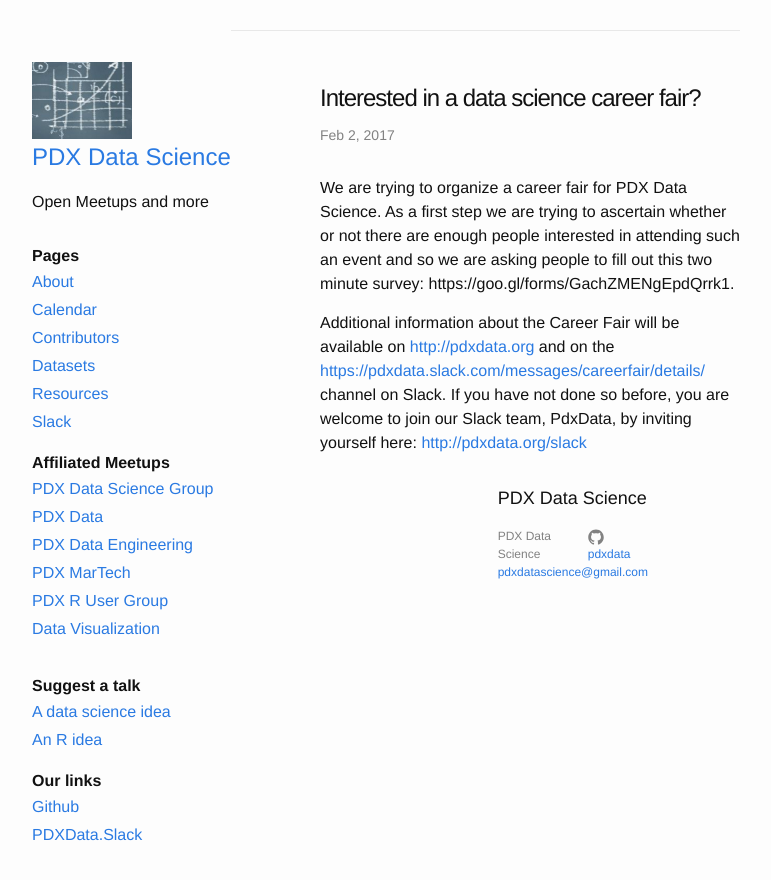
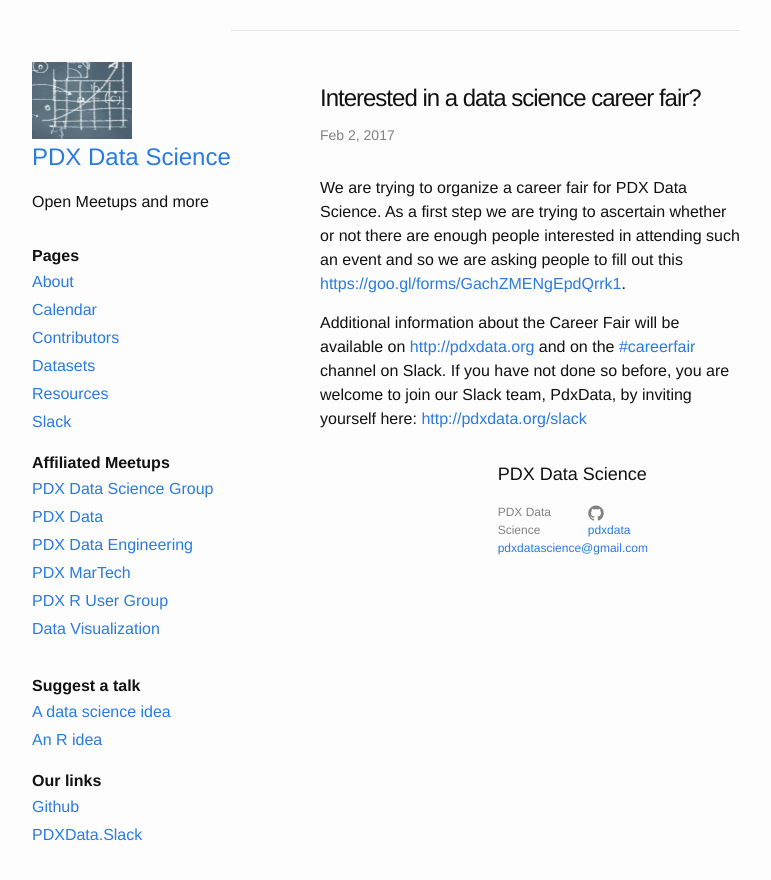
Before and after one commit to PdxData/pdxdata.github.io, a Jekyll site: the page built from _posts/2017-02-02-meetup.markdown, in a window 1280 px wide. Shown: the top 880 px of the page, without its empty margins (270-1041 px from the left). Built offline with Jekyll 4.4.1, drawn with Linux system fonts in a browser that asks for light colours.

Commit message:
fix links

```diff
--- a/_posts/2017-02-02-meetup.markdown
+++ b/_posts/2017-02-02-meetup.markdown
@@ -6,6 +6,6 @@
 meetup: https://www.meetup.com/Portland-Data-Science-Group/events/235631408/
 ---
 
-We are trying to organize a career fair for PDX Data Science.  As a first step we are trying to ascertain whether or not there are enough people interested in attending such an event and so we are asking  people to fill out this two minute survey:  https://goo.gl/forms/GachZMENgEpdQrrk1.
+We are trying to organize a career fair for PDX Data Science.  As a first step we are trying to ascertain whether or not there are enough people interested in attending such an event and so we are asking  people to fill out this [https://goo.gl/forms/GachZMENgEpdQrrk1](two minute survey).
 
-Additional information about the Career Fair will be available on [http://pdxdata.org](http://pdxdata.org) and on the [https://pdxdata.slack.com/messages/careerfair/details/](#careerfair) channel on Slack. If you have not done so before, you are welcome to join our Slack team, PdxData,  by inviting yourself here: [http://pdxdata.org/slack](http://pdxdata.org/slack)
+Additional information about the Career Fair will be available on [http://pdxdata.org](http://pdxdata.org) and on the [#careerfair](https://pdxdata.slack.com/messages/careerfair/details/) channel on Slack. If you have not done so before, you are welcome to join our Slack team, PdxData,  by inviting yourself here: [http://pdxdata.org/slack](http://pdxdata.org/slack)
```
